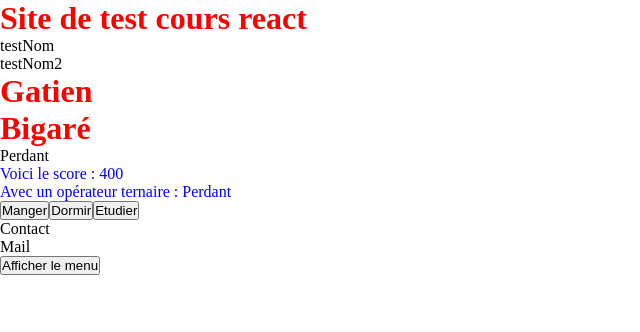
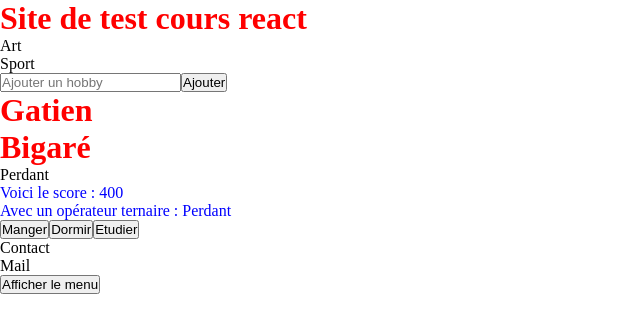
Before and after one commit to BuntProduction/React-semaine-1612, a React (Vite) app in the folder Cours react/: page / in a window 1280 px wide. Shown: the top 332 px of the page, without its empty margins (0-640 px from the left). Built offline with nearby package versions, Linux system fonts and the light colour scheme.

Commit message:
à corriger

```diff
--- a/Cours react/src/components/User/Hobbies.jsx
+++ b/Cours react/src/components/User/Hobbies.jsx
@@ -1,19 +1,45 @@
+import { useState } from "react";
+
 export function Hobbies() {
-  const hobbiesFromDB = [
-    {
-      id: "test",
-      nom: "testNom",
-    },
-    {
-      id: "test2",
-      nom: "testNom2",
-    },
-  ];
+  const [hobbies, setHobbies] = useState([
+    { id: "1", nom: "Art" },
+    { id: "2", nom: "Sport" },
+  ]);
+
+  const [newHobby, setNewHobby] = useState("");
+
+  const handleInputChange = (event) => {
+    setNewHobby(event.target.value);
+  };
+
+  const handleAddHobby = () => {
+    if (newHobby.trim() === "") {
+      alert("Champ pas bon");
+      return;
+    }
+
+    const newHobbyObject = {
+      id: Date.now().toString(),
+      nom: newHobby.trim(),
+    };
+    setHobbies((prevHobbies) => [...prevHobbies, newHobbyObject]);
+    setNewHobby("");
+  };
+
   return (
-    <ul>
-      {hobbiesFromDB.map((hobby) => {
-        return <li key={hobby.id}>{hobby.nom}</li>;
-      })}
-    </ul>
+    <div>
+      <ul>
+        {hobbies.map((hobby) => (
+          <li key={hobby.id}>{hobby.nom}</li>
+        ))}
+      </ul>
+      <input
+        type="text"
+        value={newHobby}
+        onChange={handleInputChange}
+        placeholder="Ajouter un hobby"
+      />
+      <button onClick={handleAddHobby}>Ajouter</button>
+    </div>
   );
 }
```
